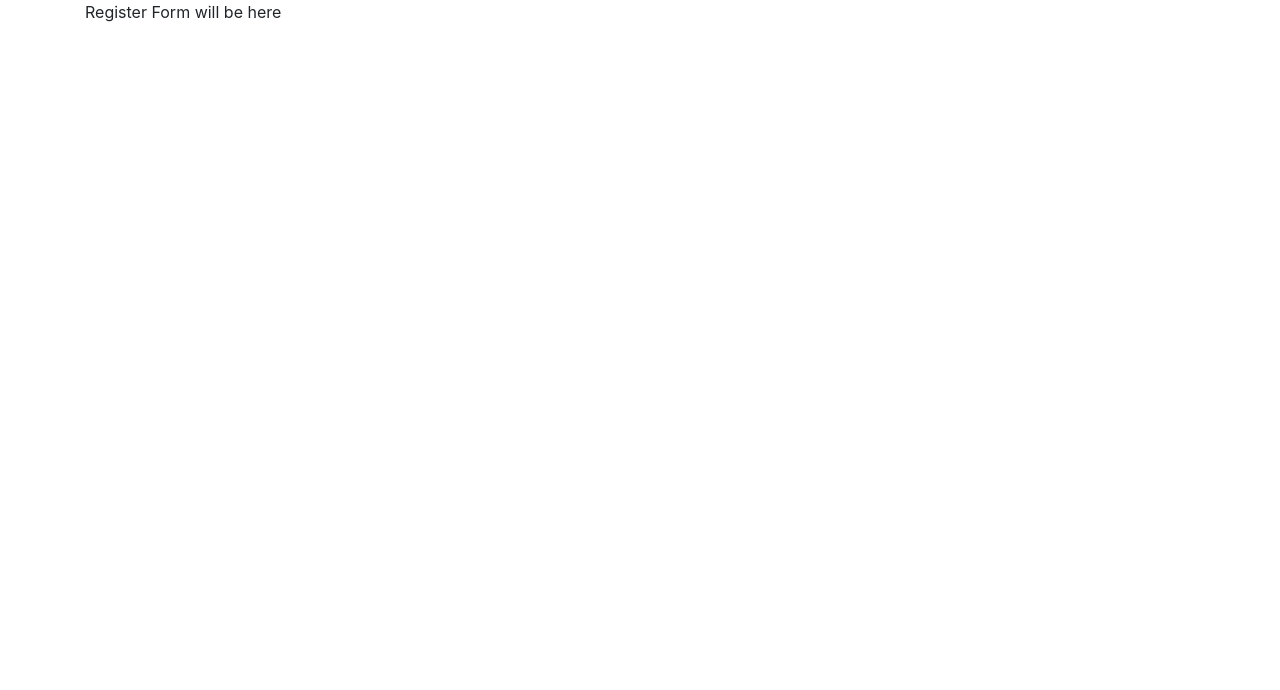
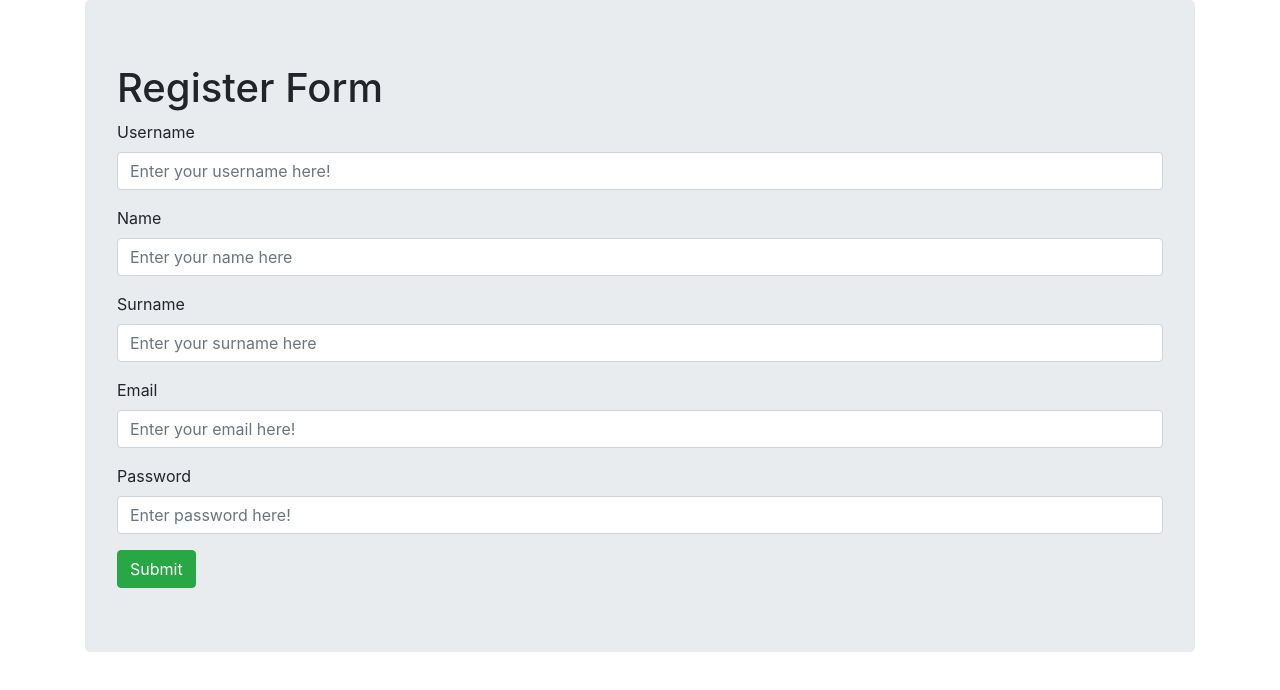
Before and after one commit to Eg3h4n/MakerCodes_Project_FrontEnd, a React (Create React App) app in the folder gamebook-client/: page /register in a window 1280 px wide. Shown: the top 690 px of the page. Built offline with nearby package versions, Linux system fonts and the light colour scheme.

Commit message:
added register and login pages

```diff
--- a/gamebook-client/src/components/Pages/App.jsx
+++ b/gamebook-client/src/components/Pages/App.jsx
@@ -26,6 +26,17 @@ export default class App extends Component {
               </Link>
             </Col>
             <Col>
+              <Link to="/steam">
+                <Button>
+                  <img
+                    src="https://steamcommunity-a.akamaihd.net/public/images/signinthroughsteam/sits_02.png"
+                    alt="steam button"
+                    border="0"
+                  />
+                </Button>
+              </Link>
+            </Col>
+            <Col>
               <Link to="/login">
                 <Button color="success" size="lg">
                   Login
--- a/gamebook-client/src/components/Pages/Login.jsx
+++ b/gamebook-client/src/components/Pages/Login.jsx
@@ -1,8 +1,45 @@
 import React, { Component } from "react";
-import { Container } from "reactstrap";
+import {
+  Container,
+  Jumbotron,
+  Form,
+  FormGroup,
+  Label,
+  Input,
+  Button
+} from "reactstrap";
 
 export default class Login extends Component {
   render() {
-    return <Container>Login Form will be here</Container>;
+    return (
+      <Container>
+        <Jumbotron>
+          <Form>
+            <FormGroup>
+              <Label for="email">Email</Label>
+              <Input
+                type="email"
+                name="email"
+                id="email"
+                placeholder="Enter your email here!"
+                required
+              />
+            </FormGroup>
+            <FormGroup>
+              <Label for="password">Password</Label>
+              <Input
+                type="password"
+                name="password"
+                id="password"
+                placeholder="Enter password here!"
+                minLength="6"
+                required
+              />
+            </FormGroup>
+            <Button color="success">Login</Button>
+          </Form>
+        </Jumbotron>
+      </Container>
+    );
   }
 }
--- a/gamebook-client/src/components/Pages/Register.jsx
+++ b/gamebook-client/src/components/Pages/Register.jsx
@@ -1,8 +1,83 @@
 import React, { Component } from "react";
-import { Container } from "reactstrap";
+import {
+  Container,
+  Jumbotron,
+  Form,
+  FormGroup,
+  Label,
+  Input,
+  FormFeedback,
+  Button
+} from "reactstrap";
 
 export default class Register extends Component {
   render() {
-    return <Container>Register Form will be here</Container>;
+    return (
+      <Container>
+        <Jumbotron>
+          <h1>Register Form</h1>
+          <Form>
+            <FormGroup>
+              <Label for="username">Username</Label>
+              <Input
+                type="text"
+                name="username"
+                id="username"
+                placeholder="Enter your username here!"
+                required
+              />
+              <FormFeedback valid>Sweet! that name is available</FormFeedback>
+              <FormFeedback invalid>
+                Oh noes! that name is already taken
+              </FormFeedback>
+            </FormGroup>
+            <FormGroup>
+              <Label for="name">Name</Label>
+              <Input
+                type="text"
+                name="name"
+                id="name"
+                placeholder="Enter your name here"
+              />
+            </FormGroup>
+            <FormGroup>
+              <Label for="surname">Surname</Label>
+              <Input
+                type="text"
+                name="surname"
+                id="surname"
+                placeholder="Enter your surname here"
+              />
+            </FormGroup>
+            <FormGroup>
+              <Label for="email">Email</Label>
+              <Input
+                type="email"
+                name="email"
+                id="email"
+                placeholder="Enter your email here!"
+                required
+              />
+              <FormFeedback valid></FormFeedback>
+              <FormFeedback invalid>
+                Oh noes! that email is already registered
+              </FormFeedback>
+            </FormGroup>
+            <FormGroup>
+              <Label for="password">Password</Label>
+              <Input
+                type="password"
+                name="password"
+                id="password"
+                placeholder="Enter password here!"
+                minLength="6"
+                required
+              />
+            </FormGroup>
+            <Button color="success">Submit</Button>
+          </Form>
+        </Jumbotron>
+      </Container>
+    );
   }
 }
```
